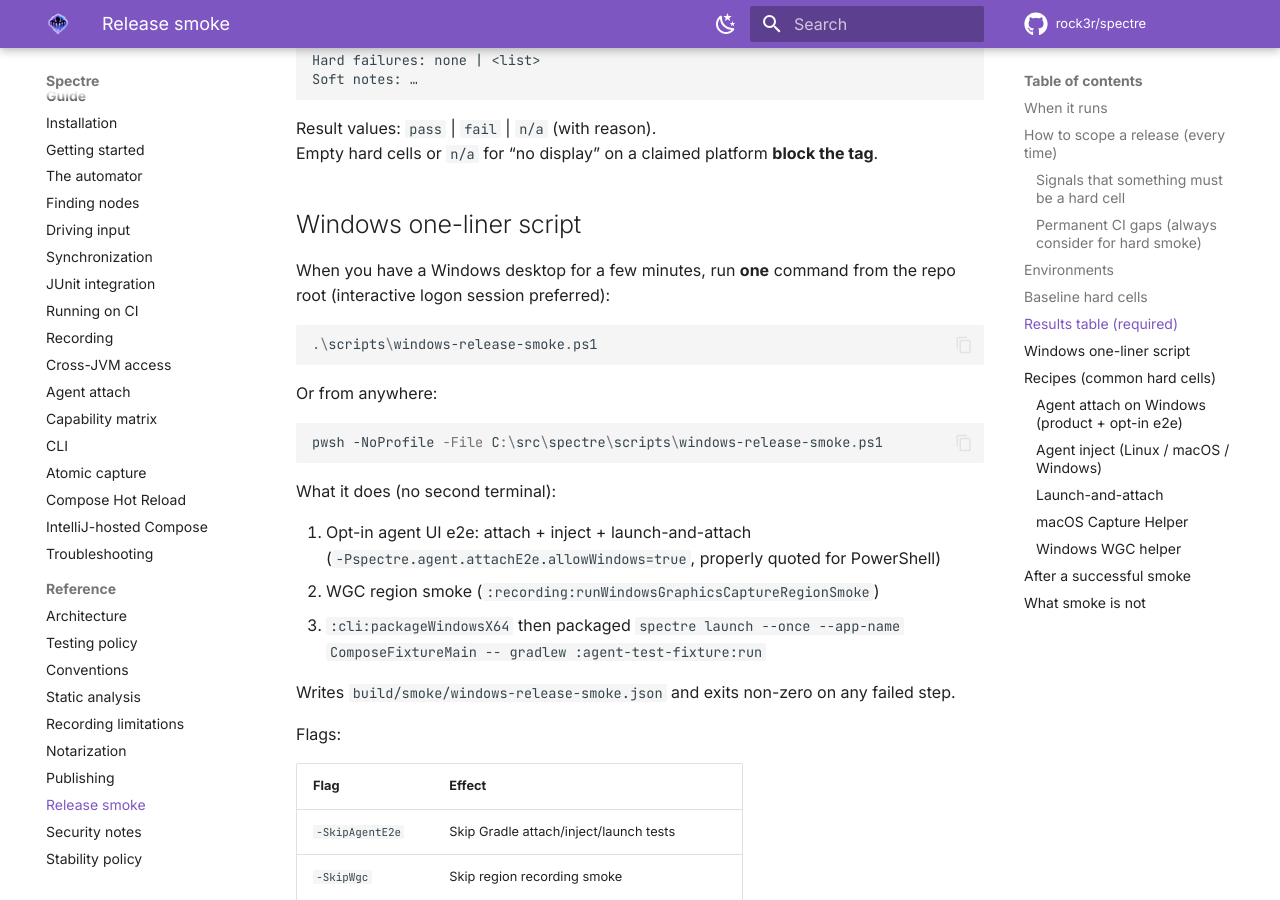
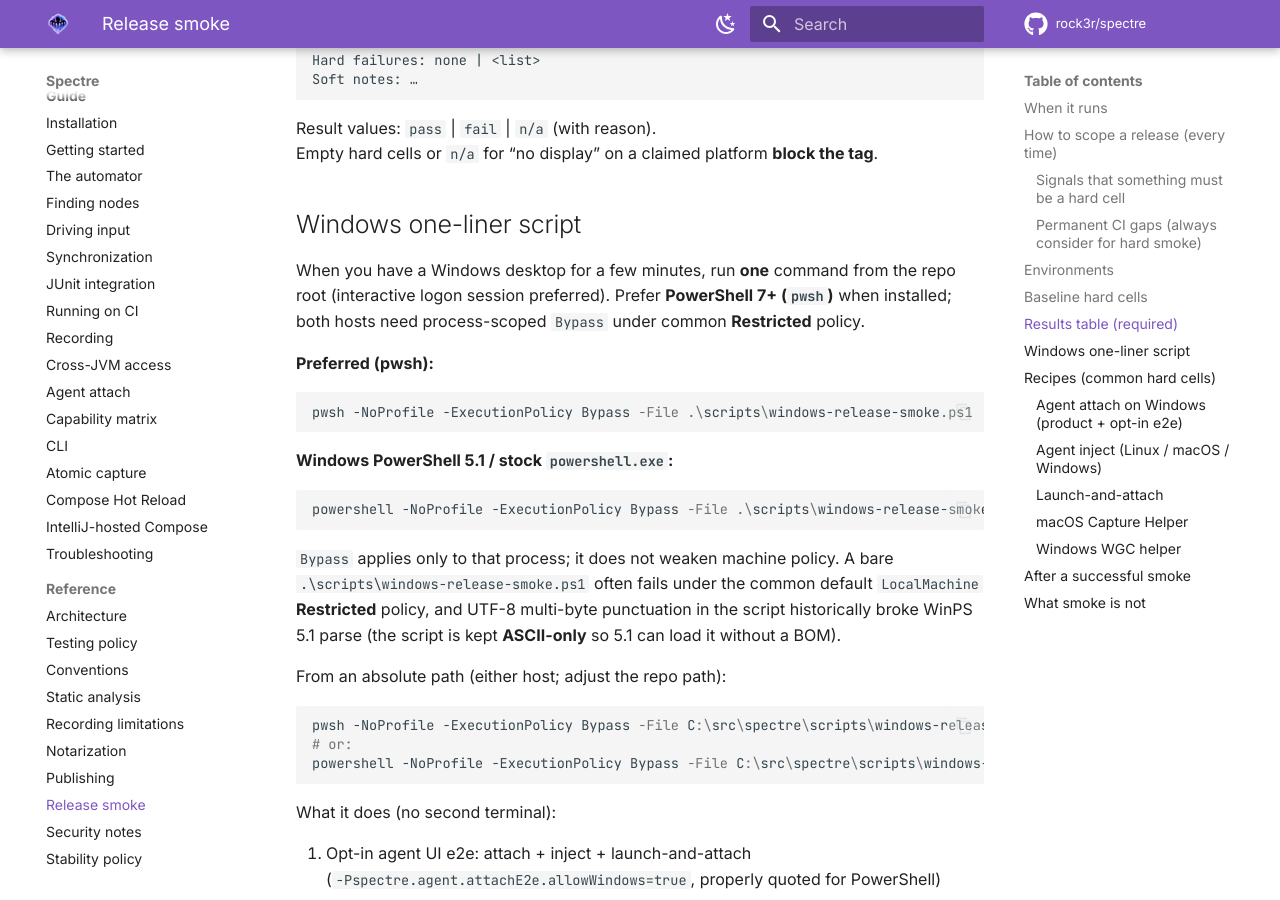
Before and after one commit to rock3r/spectre, an MkDocs documentation site: the page built from docs/RELEASE-SMOKE.md, in a window 1280 px wide and 900 px high, scrolled down 5277 px. Built offline with MkDocs 1.6.1 and Material for MkDocs 9.7.7, drawn with Linux system fonts in a browser that asks for light colours; comment, search, counter and statistics services are not loaded.

Commit message:
fix(scripts): make Windows release smoke reliable on WinPS 5.1 (#385) (#387)
* fix(scripts): make Windows release smoke reliable on WinPS 5.1 (#385)

Strip multi-byte punctuation so Windows PowerShell 5.1 can parse the smoke
script without a UTF-8 BOM. Document process-scoped Bypass and pwsh one-liners
(docs, script examples, release skill) instead of bare .\ under Restricted.
Add an ASCII + one-liner contract check on ./gradlew check.

* fix(scripts): address Bugbot nits for #385 smoke launch

Show policy guidance from LocalMachine/CurrentUser when Process is Bypass,
and fix the no-python3 ASCII od fallback so it only matches bytes 128-255.

* fix(scripts): harden Windows smoke one-liners after review (#385)

Prefer process-scoped Bypass on pwsh as well as WinPS 5.1, and compute bare
.\ policy guidance with CurrentUser outranking LocalMachine.

* fix(scripts): treat Unrestricted ExecutionPolicy as set (#385)

PowerShell coerces Unrestricted (enum 0) to false; stringify policy values
before scope selection so CurrentUser Unrestricted is not treated as unset.

````diff
--- a/docs/RELEASE-SMOKE.md
+++ b/docs/RELEASE-SMOKE.md
@@ -166,16 +166,33 @@
 ## Windows one-liner script
 
 When you have a Windows desktop for a few minutes, run **one** command from the repo
-root (interactive logon session preferred):
+root (interactive logon session preferred). Prefer **PowerShell 7+ (`pwsh`)** when
+installed; both hosts need process-scoped `Bypass` under common **Restricted** policy.
+
+**Preferred (pwsh):**
 
 ```powershell
-.\scripts\windows-release-smoke.ps1
+pwsh -NoProfile -ExecutionPolicy Bypass -File .\scripts\windows-release-smoke.ps1
 ```
 
-Or from anywhere:
+**Windows PowerShell 5.1 / stock `powershell.exe`:**
 
 ```powershell
-pwsh -NoProfile -File C:\src\spectre\scripts\windows-release-smoke.ps1
+powershell -NoProfile -ExecutionPolicy Bypass -File .\scripts\windows-release-smoke.ps1
+```
+
+`Bypass` applies only to that process; it does not weaken machine policy. A bare
+`.\scripts\windows-release-smoke.ps1` often fails under the common default
+`LocalMachine` **Restricted** policy, and UTF-8 multi-byte punctuation in the
+script historically broke WinPS 5.1 parse (the script is kept **ASCII-only** so 5.1
+can load it without a BOM).
+
+From an absolute path (either host; adjust the repo path):
+
+```powershell
+pwsh -NoProfile -ExecutionPolicy Bypass -File C:\src\spectre\scripts\windows-release-smoke.ps1
+# or:
+powershell -NoProfile -ExecutionPolicy Bypass -File C:\src\spectre\scripts\windows-release-smoke.ps1
 ```
 
 What it does (no second terminal):
````
Also changed, not shown: .agents/skills/spectre-release/SKILL.md (+4 -2 lines), 3 other files.
